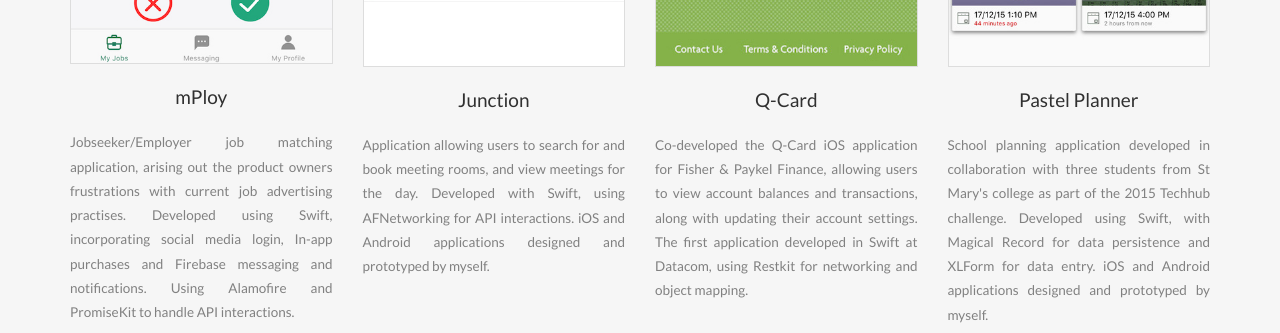
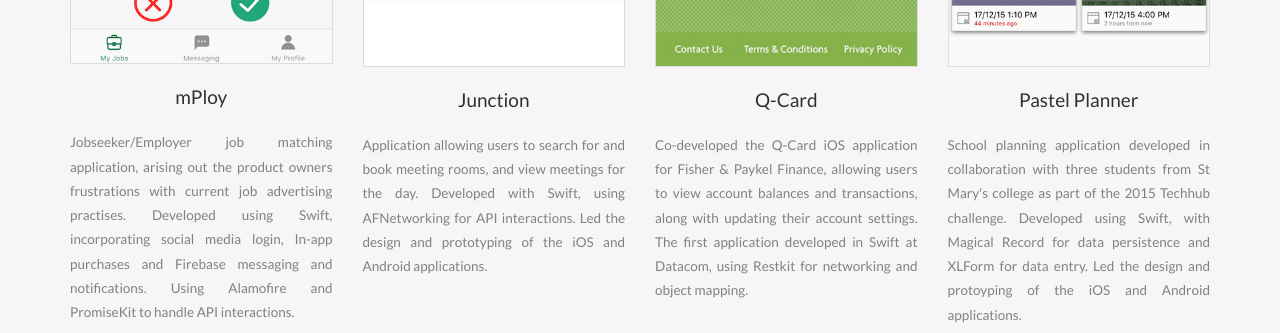
Before and after one commit to bakeddean/bakeddean.github.io, a plain HTML site: page index.html in a window 1280 px wide. Shown: the part 1600-1933 px from the top of the page. Drawn offline with nearby package versions, Linux system fonts and the light colour scheme.

Commit message:
Update CV and wording in application portfolio.

```diff
--- a/index.html
+++ b/index.html
@@ -121,7 +121,7 @@
           <img src="images/junction/book-room-filter.jpg" alt="Junction" width="400" height="300" class="hidden">
         </div>
         <h4>Junction</h4>
-        <p>Application allowing users to search for and book meeting rooms, and view meetings for the day. Developed with Swift, using AFNetworking for API interactions. iOS and Android applications designed and prototyped by myself.</p>
+        <p>Application allowing users to search for and book meeting rooms, and view meetings for the day. Developed with Swift, using AFNetworking for API interactions. Led the design and prototyping of the iOS and Android applications.</p>
         <a href="https://itunes.apple.com/nz/app/junction-mobile/id1065381408?mt=8" target="_blank" class="portfolio-item-download-link hover-shadow">
           <img src="images/download-on-the-app-store.svg" alt="Download on the App-Store" title="Download on the App-Store"/>
         </a>
@@ -152,7 +152,7 @@
           <img src="images/pastel-planner/side-drawer.jpg" alt="Pastel Planner" width="400" height="300" class="hidden">
         </div>
         <h4>Pastel Planner</h4>
-        <p>School planning application developed in collaboration with three students from St Mary's college as part of the 2015 Techhub challenge. Developed using Swift, with Magical Record for data persistence and XLForm for data entry. iOS and Android applications designed and prototyped by myself.</p>
+        <p>School planning application developed in collaboration with three students from St Mary's college as part of the 2015 Techhub challenge. Developed using Swift, with Magical Record for data persistence and XLForm for data entry. Led the design and protoyping of the iOS and Android applications.</p>
         <a href="https://itunes.apple.com/nz/app/pastel-planner/id1069141657?mt=8" target="_blank" class="portfolio-item-download-link hover-shadow">
           <img src="images/download-on-the-app-store.svg" alt="Download on the App-Store" title="Download on the App-Store"/>
         </a>
```
Also changed, not shown: 1 other file.
